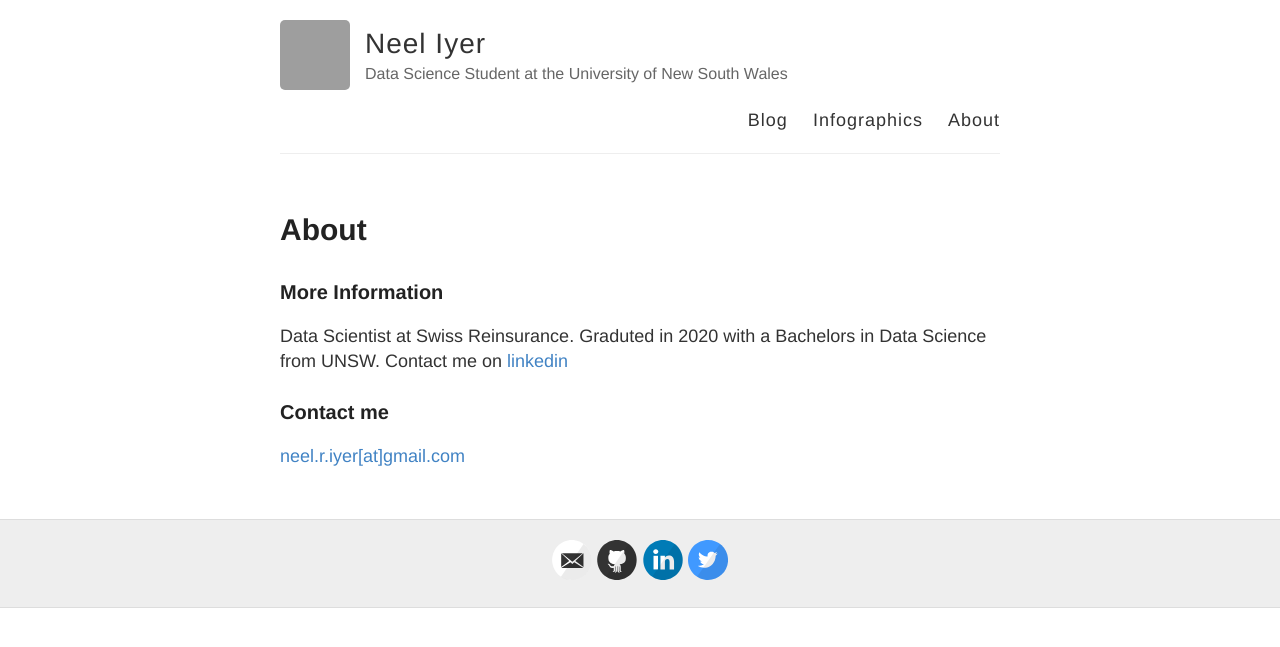
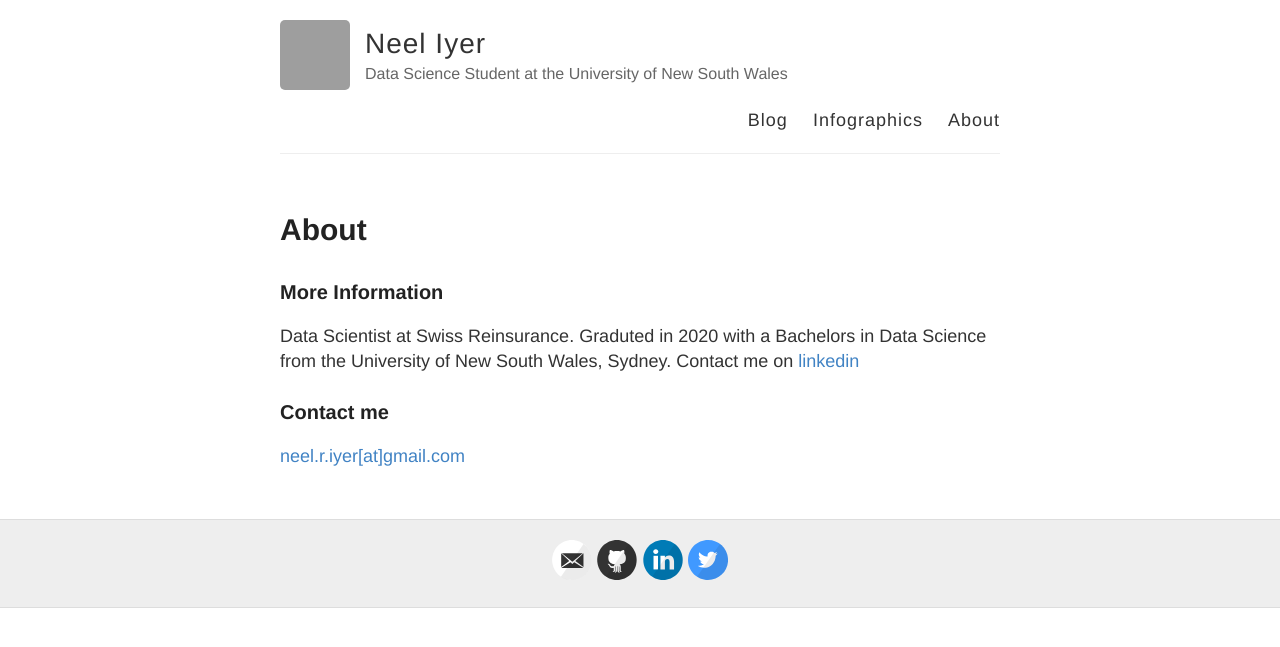
Before and after one commit to neelriyer/neelriyer.github.io, a Jekyll site: the page built from about.md, in a window 1280 px wide. Shown: the top 647 px of the page. Built offline with Jekyll 4.4.1, drawn with Linux system fonts in a browser that asks for light colours; grey boxes are pictures that could not be loaded.

Commit message:
title change

```diff
--- a/about.md
+++ b/about.md
@@ -6,7 +6,7 @@ permalink: /about/
 
 ### More Information
 
-Data Scientist at Swiss Reinsurance. Graduted in 2020 with a Bachelors in Data Science from UNSW. Contact me on [linkedin](https://www.linkedin.com/in/neel-iyer/)
+Data Scientist at Swiss Reinsurance. Graduted in 2020 with a Bachelors in Data Science from the University of New South Wales, Sydney. Contact me on [linkedin](https://www.linkedin.com/in/neel-iyer/)
 
 
 ### Contact me
```
